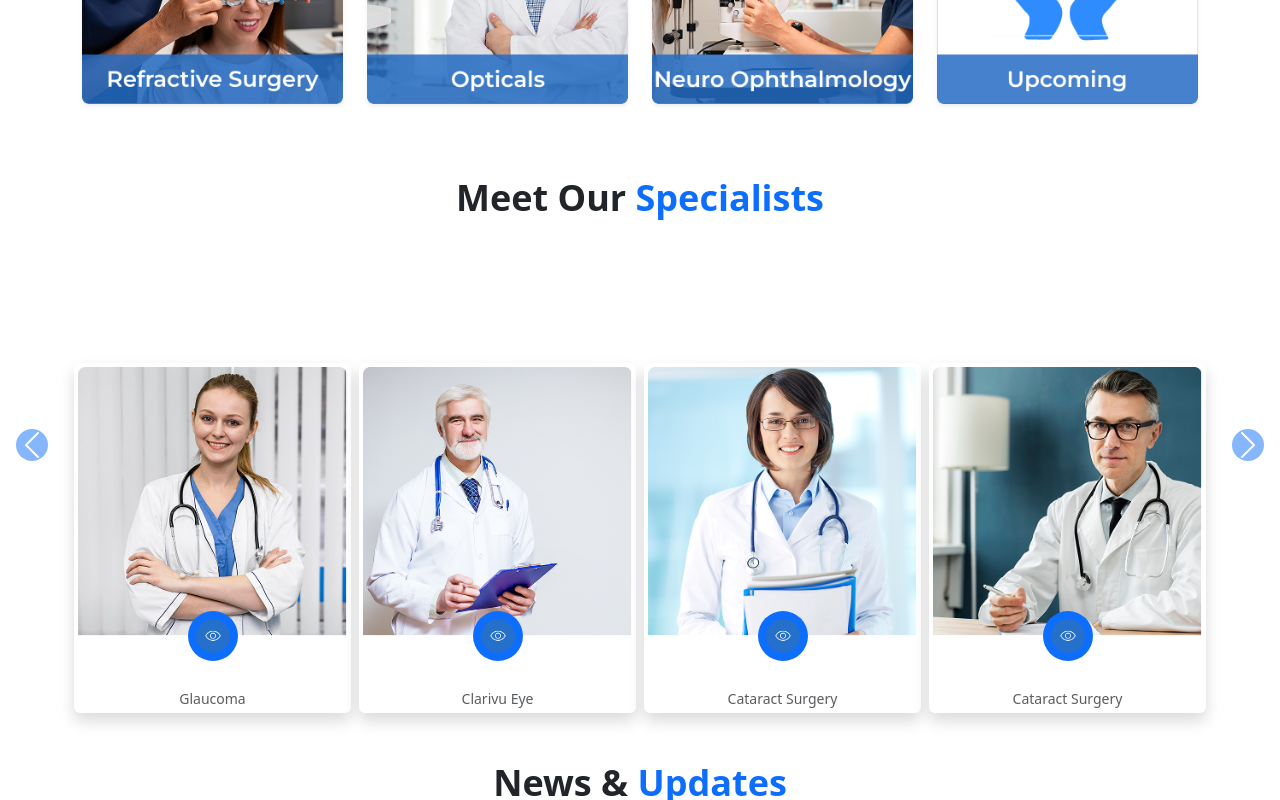
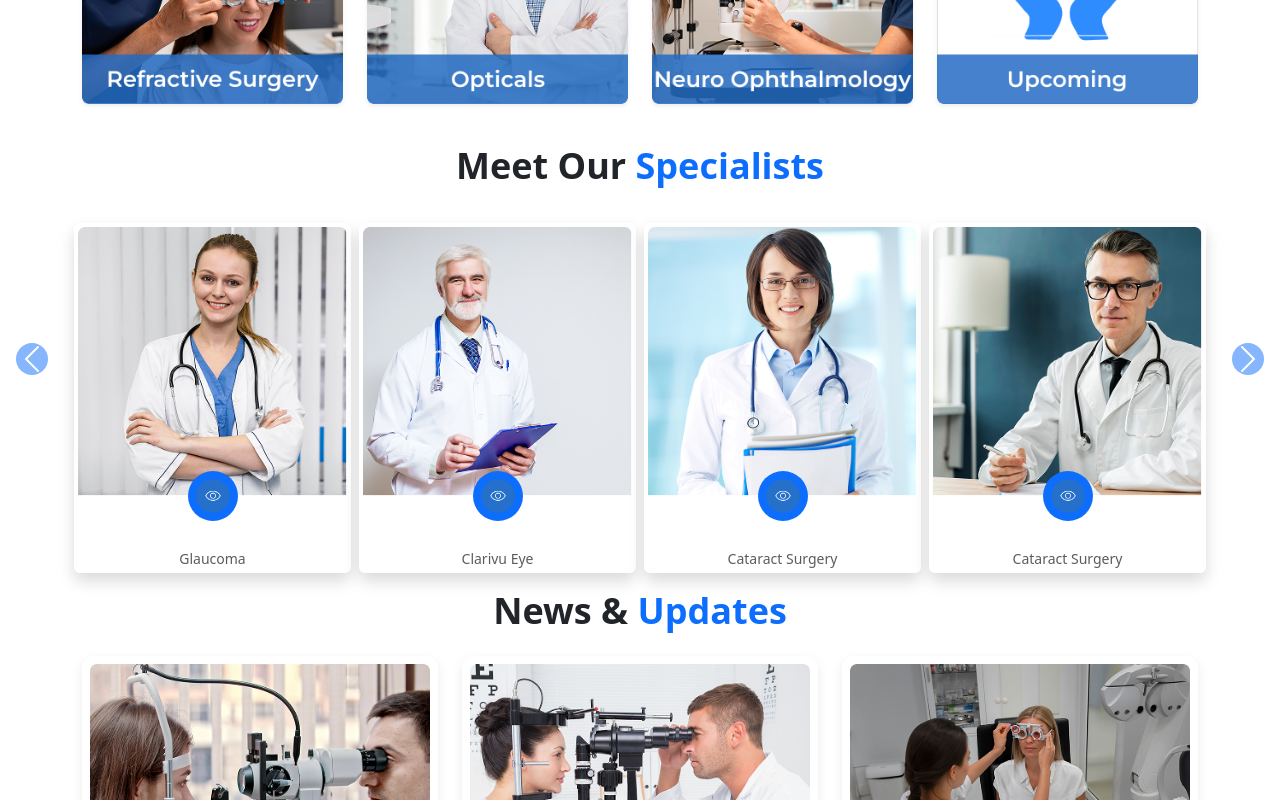
Before and after one commit to NagarajuKolar/Brightview, a React (Vite) app: page / in a window 1280 px wide. Shown: the part 1980-2780 px from the top of the page. Built offline with nearby package versions, Linux system fonts and the light colour scheme.

Commit message:
Updated Brightview website

```diff
--- a/src/CSS/doctor.css
+++ b/src/CSS/doctor.css
@@ -5,7 +5,7 @@
 
 .d-carou{
   position: relative;
-    padding-top: 12px;
+    padding-top: 12px !important;
     border-radius: 8px;
     text-align: center;
     color: white;
--- a/src/CSS/faq.css
+++ b/src/CSS/faq.css
@@ -8,7 +8,7 @@
   overflow: visible;
 }
 
-.carousel-item {
+.f-caro {
   position: relative;
   padding-top: 120px;
   border-radius: 8px;
--- a/src/Components/Doctors.jsx
+++ b/src/Components/Doctors.jsx
@@ -19,15 +19,15 @@ function Doctors() {
 
   return (
     <>
-      <div className="position-relative py-5">
+      <div className="position-relative py-3">
         <h2 className="mb-4 text-center specialist-text">
           Meet Our <span className="text-primary">Specialists</span>
         </h2>
 
         <div className="container position-relative">
           <div id="doctorCarousel" className="carousel slide" data-bs-ride="carousel">
-            <div className="carousel-inner">
-              <div className="carousel-item  d-carou active">
+            <div className="carousel-inner d-carou">
+              <div className="carousel-item  active">
                 <div className="row justify-content-center">
                   {doctors.map((doctor, index) => (
                     <div className="col-md-3 px-1 d-flex justify-content-center" key={index}>
--- a/src/Components/Faq.jsx
+++ b/src/Components/Faq.jsx
@@ -79,8 +79,8 @@ function Faq() {
         <div className="quote-mark left"><img className="p-1 img-fluid" src={quote} alt="images" /></div>
         <div className="quote-mark right"><img className="p-1 img-fluid" src={quote} alt="images" /></div>
 
-        <div className="carousel-inner">
-          <div className="carousel-item active">
+        <div className="carousel-inner ">
+          <div className="carousel-item  f-caro active">
             <img src={lefttop} alt="User 1" className="img left-top" />
             <img src={leftbottom} alt="User 2" className="img left-bottom" />
             <img src={main} alt="Main user" className="img main" />
@@ -93,7 +93,7 @@ function Faq() {
             </div>
           </div>
 
-          <div className="carousel-item">
+          <div className="carousel-item f-caro">
             <img src={lefttop1} alt="User 1" className="img left-top" />
             <img src={leftbottom1} alt="User 2" className="img left-bottom" />
             <img src={main1} alt="Main user" className="img main" />
@@ -106,7 +106,7 @@ function Faq() {
             </div>
           </div>
 
-          <div className="carousel-item">
+          <div className="carousel-item f-caro">
             <img src={lefttop2} alt="User 1" className="img left-top" />
             <img src={leftbottom2} alt="User 2" className="img left-bottom" />
             <img src={main2} alt="Main user" className="img main" />
```
